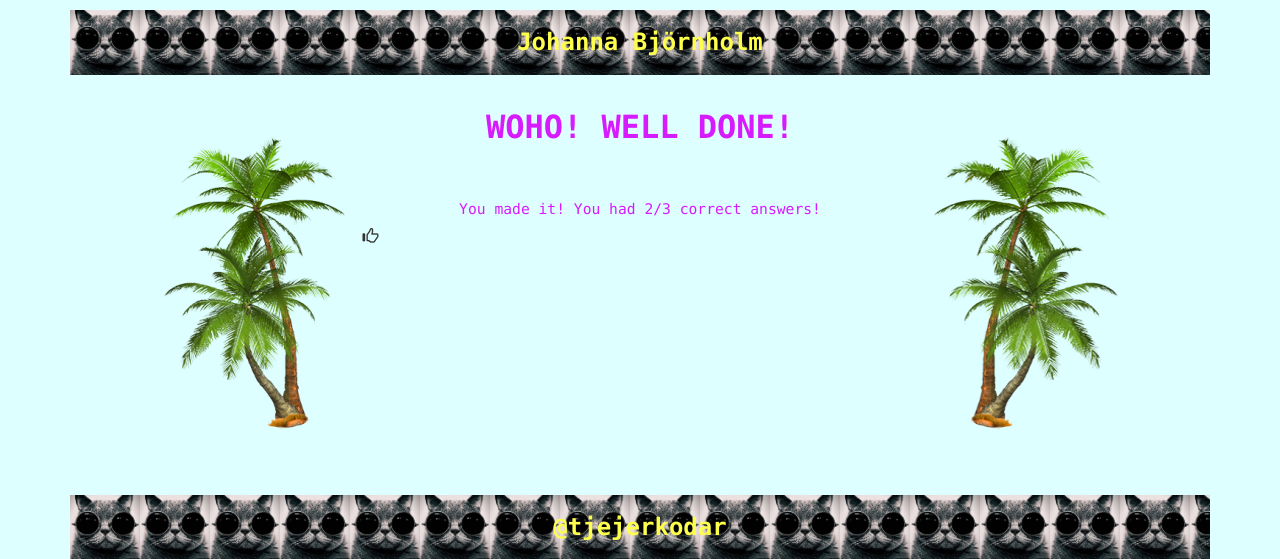
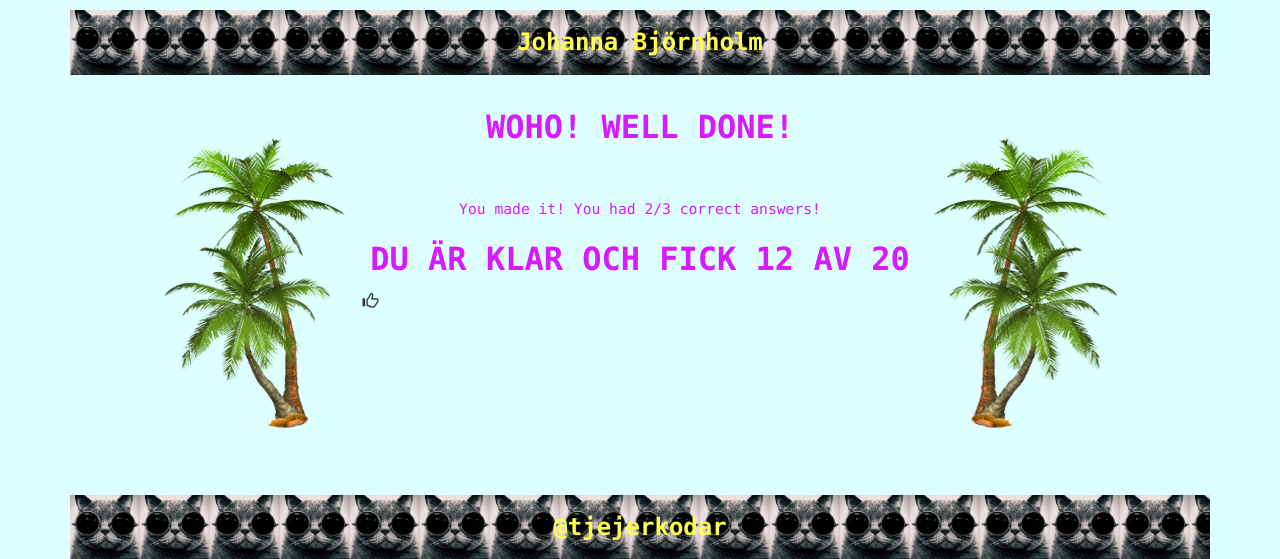
Before and after one commit to johannabjornholm/quizproject, a Django app: page /quiz/1/completed/ in a window 1280 px wide. Shown: the top 559 px of the page. Run offline with Django 3.2, Linux system fonts and the light colour scheme; some libraries are stand-ins or nearby versions.

Commit message:
updating text and headline for result page with correct answers

```diff
--- a/quiz/templates/quiz/results.html
+++ b/quiz/templates/quiz/results.html
@@ -19,6 +19,7 @@
 	<div class="col-md-3 image1"></div>
 	<div class="col-md-6 middle"><h1>Woho! Well done!</h1><br>
 	<h3>You made it! You had 2/3 correct answers!</h3>
+	<h1>Du är klar och fick {{ correct }} av {{ total }}</h1>
 	<i class="glyphicon glyphicon-thumbs-up"></i>
 
 	<br>
```
